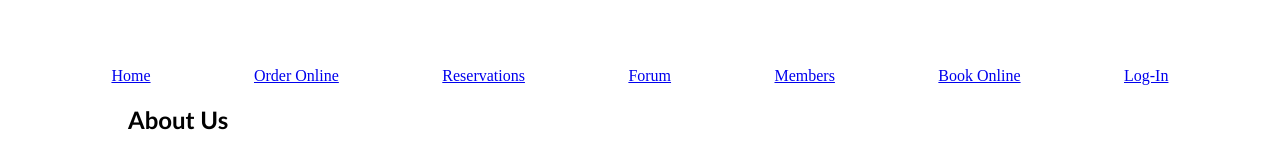
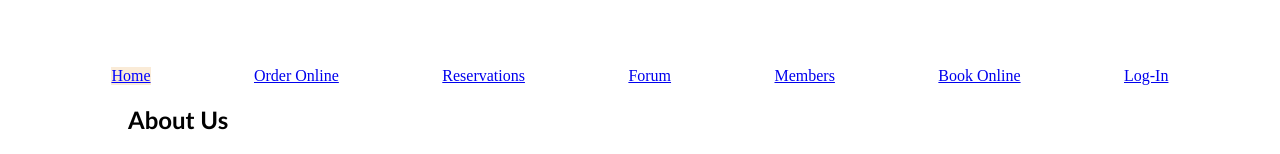
Before and after one commit to TheRealBattles12/reactWaka, a React (Vite) app: page / in a window 1280 px wide. In both pictures the pointer is over the link "Home". Shown: the part 441-595 px from the top of the page. Built offline with nearby package versions, Linux system fonts and the light colour scheme.

Commit message:
Adding Color Change to the Navigation Bar

```diff
--- a/src/comps/Header/Header.css
+++ b/src/comps/Header/Header.css
@@ -1,4 +1,7 @@
-
+.center a:hover {
+    background-color: antiquewhite;
+    color: blue;
+}
 .center{
     display: flex;
     justify-content: space-evenly;
--- a/src/pages/Signup.jsx
+++ b/src/pages/Signup.jsx
@@ -2,6 +2,7 @@ import React, { useState } from 'react'
 import { Link } from 'react-router-dom'
 import Footer from '../comps/Footer/Footer'
 import Header from '../comps/Header/Header'
+import "./Signup.css"
 
 const Signup = () => {
   const [emails, setEmail] = useState("")
```
